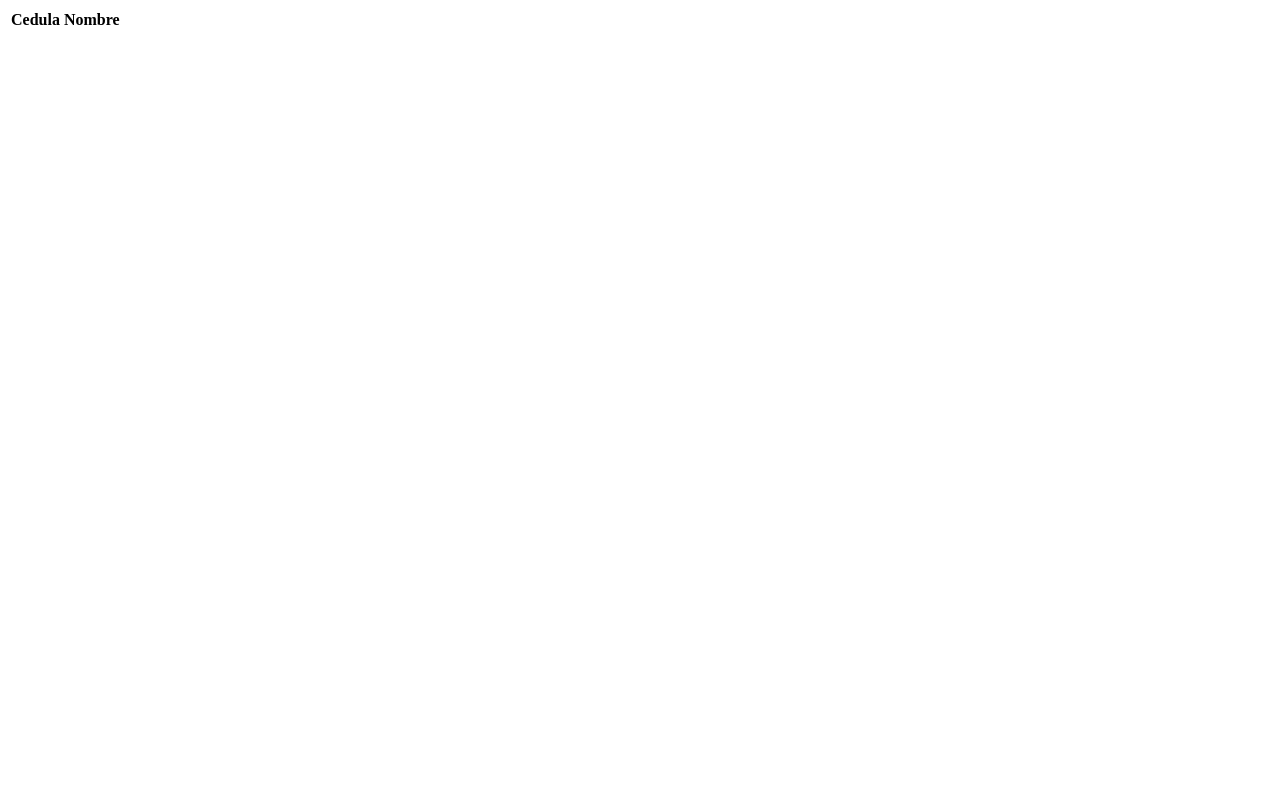
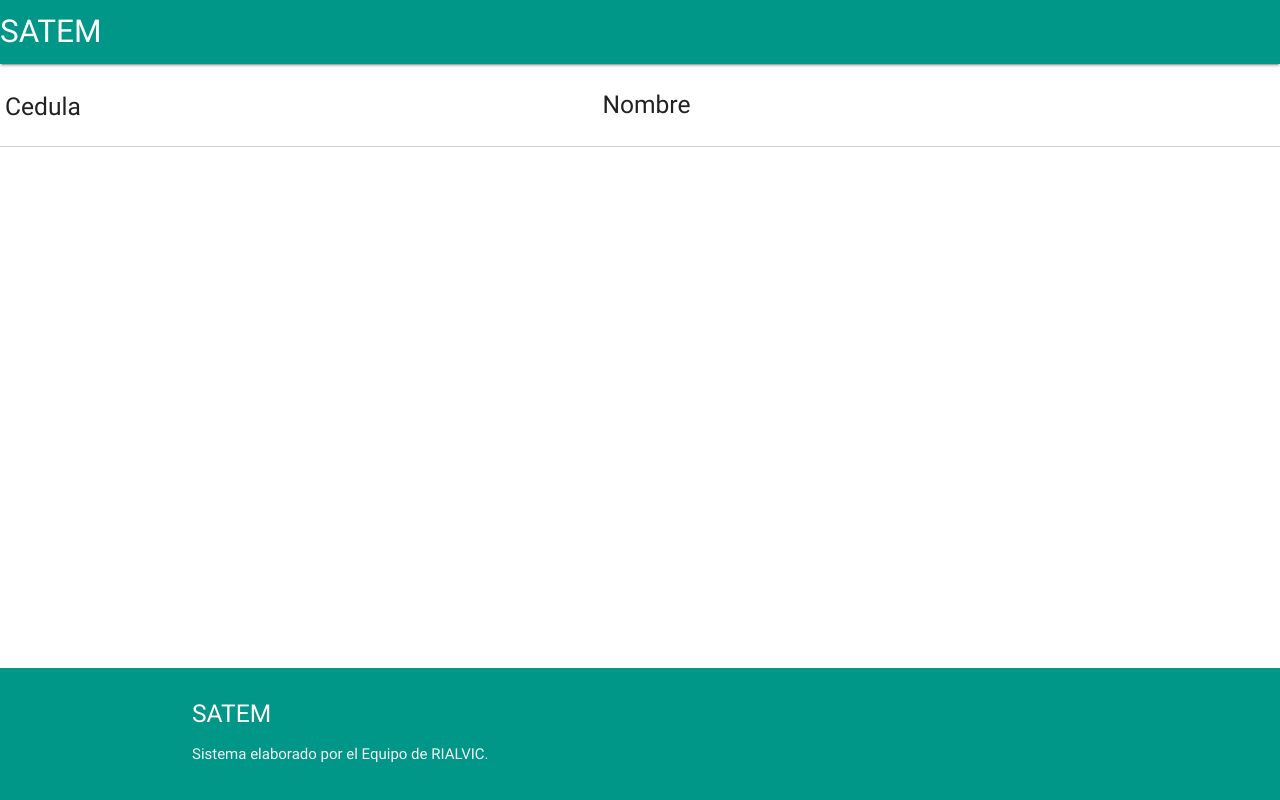
Before and after one commit to kornofilo/DS6-SATEM, a plain HTML site: page Satem Web/WebPage/cedula.html in a window 1280 px wide. Drawn offline with Linux system fonts and the light colour scheme; no server answers.

Commit message:
pasientes

```diff
--- a/Satem Web/WebPage/cedula.html
+++ b/Satem Web/WebPage/cedula.html
@@ -1,13 +1,48 @@
 <!DOCTYPE html>
-<html>
+<html lang="es">
 <head>
-	<title>
+
+    <style>  body {
+        display: flex;
+        min-height: 100vh;
+        flex-direction: column;
+            }
+
+        main {
+        flex: 1 0 auto;
+            }
+        </style>
+<!-- lista de librerias a usarse-->
+    <meta charset="utf-8">
+
+    <!--Import Google Icon Font-->
+      <link href="http://fonts.googleapis.com/icon?family=Material+Icons" rel="stylesheet">
+    <link rel="stylesheet" href="CSS/materialize.min.css">
+    <link type="text/css" rel="stylesheet" href="css/materialize.min.css">
+
+    <!--Let browser know website is optimized for mobile-->
+      <meta name="viewport" content="width=device-width, initial-scale=1.0"/>
+
+    <title>Pasientes</title>
 
 
-	</title>
 </head>
-<body>
-    <script src="https://www.gstatic.com/firebasejs/4.1.1/firebase.js"></script>
+
+<body> <!-- cuerpo del documento-->
+<!-- Script de autenticación de firebase.	 -->
+<header>
+
+  <nav>
+    <div class="nav-wrapper teal">
+      <a href="#" class="brand-logo">SATEM</a>
+    </div>
+  </nav>
+
+
+</header>
+
+<main>
+         <script src="https://www.gstatic.com/firebasejs/4.1.1/firebase.js"></script>
     <script>
     // Initialize Firebase
     var config = {
@@ -20,16 +55,40 @@
     };
     firebase.initializeApp(config);</script>
 
-
-        <table class="responsive-table" id="tabla_paciente" >
-              <thead>
+        <div>
+          <table class="highlight"  id="tabla_paciente" >
+              <thead >
                 <tr>
-                  <th>Cedula</th>
-                  <th>Nombre</th>
+                  <td><h5>Cedula</h5></td>
+                  <td><h5>Nombre<h5/></td>
                 </tr>
             </thead>
         </table>
         <script src="getpaciente.js"></script>
+        </div>
 
+
+</main>
+    <!--Sistema De Alerta Temprana De Emergencias Medicas-->
+     <footer class="page-footer teal">
+        <div class="container">
+            <div class="row">
+              <div class="col l6 s12">
+                <h5 class="white-text">SATEM</h5>
+                <p class="grey-text text-lighten-4">Sistema elaborado por el Equipo de RIALVIC.</p>
+              </div>
+            </div>
+          </div>
+     </footer>
+
+
+
+	 <!--Import jQuery before materialize.js-->
+      <script type="text/javascript" src="js/jquery-3.2.1.min.js"></script>
+      <script type="text/javascript" src="js/materialize.min.js"></script>
 </body>
+        <!-- Footer -->
+
+
+
 </html>
--- a/Satem Web/WebPage/getpaciente.js
+++ b/Satem Web/WebPage/getpaciente.js
@@ -20,12 +20,15 @@ var tableAsignar = document.getElementById('tabla_paciente');
         console.log(data);
 
         var row = tableAsignar.insertRow(-1);
+
         var cell1 = row.insertCell(0);
         cell1.innerHTML = data.key;
+
         var cell2 = row.insertCell(1);
         cell2.innerHTML = data.val().nombre;
-        var cell2 = row.insertCell(2);
-        cell3.innerHTML = data.key;
-        var cell3 = row.insertCell(3);
+
+
+
+
 
 });
```
Also changed, not shown: Satem Web/WebPage/index2.0.html (+6 -2 lines).
